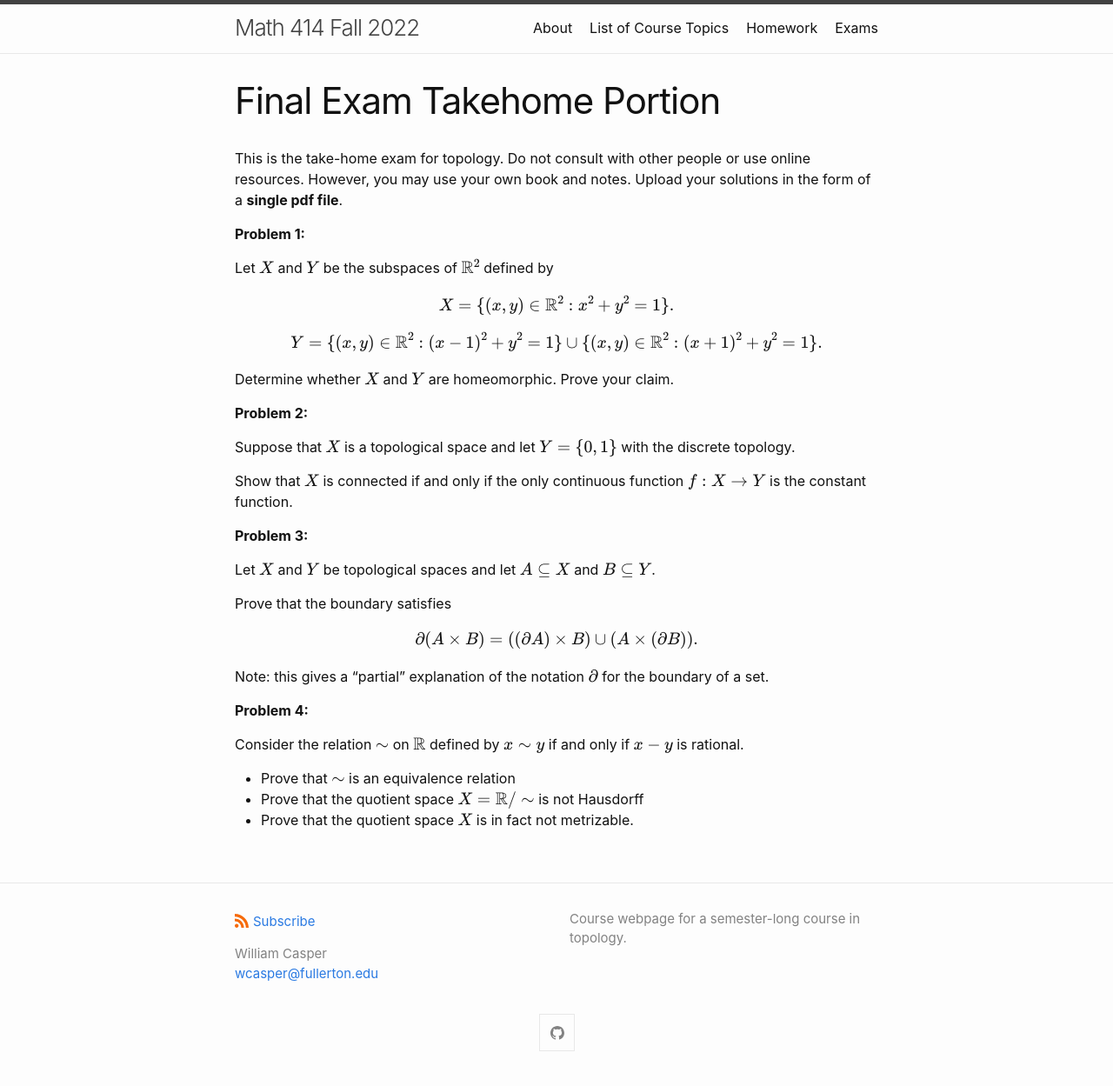
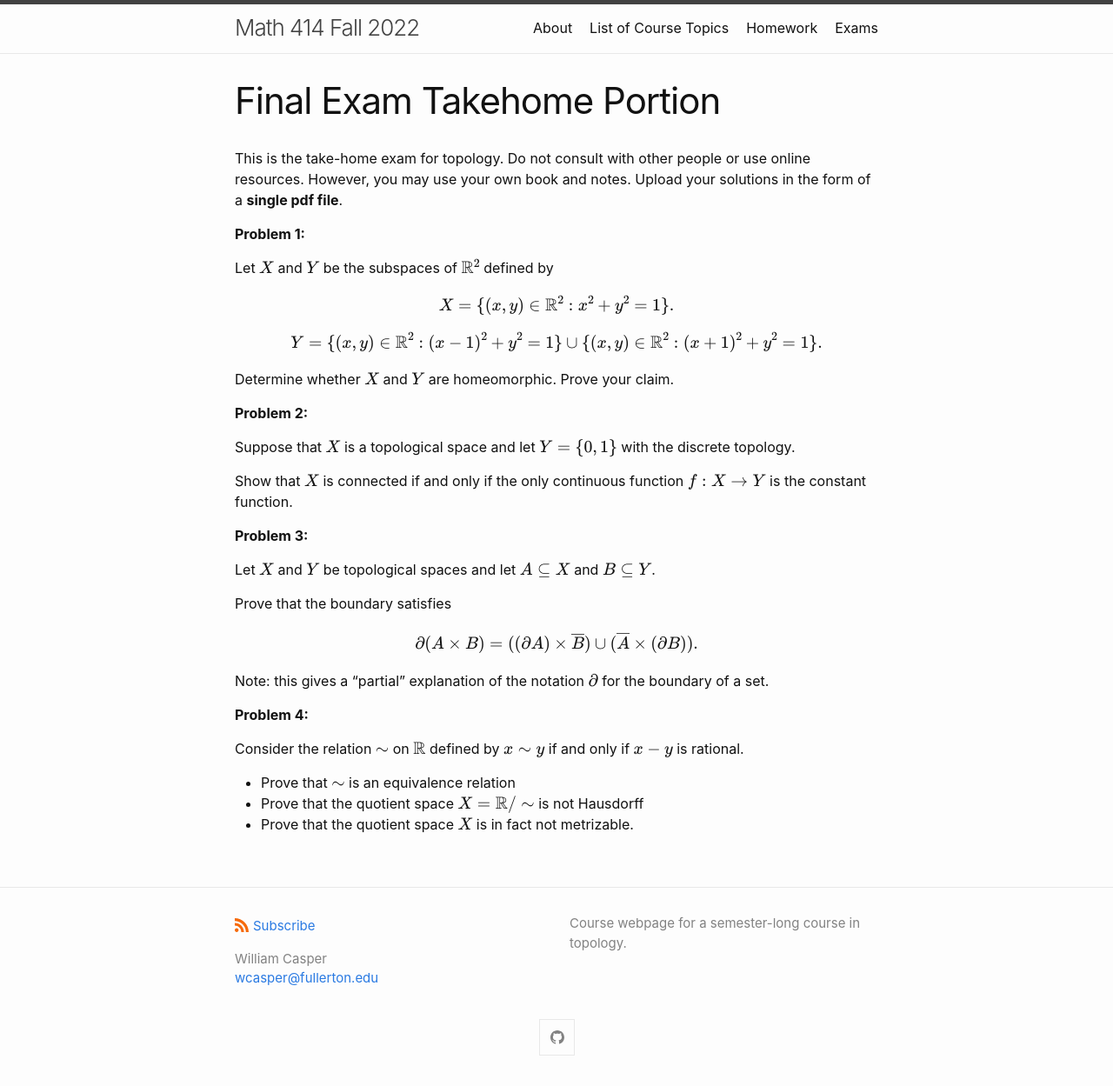
Before and after one commit to wcasper/math414fall2022, a Jekyll site: the page built from _exams/final-takehome.md, in a window 1280 px wide. Shown: the whole page at 87% size. Built offline with Jekyll 4.4.1, drawn with Linux system fonts in a browser that asks for light colours.

Commit message:
fixed typo

```diff
--- a/_exams/final-takehome.md
+++ b/_exams/final-takehome.md
@@ -30,7 +30,7 @@ Let $$X$$ and $$Y$$ be topological spaces and let $$A\subseteq X$$ and $$B\subse
 
 Prove that the boundary satisfies
 
-$$\partial(A\times B) = ((\partial A)\times B)\cup (A\times(\partial B)).$$
+$$\partial(A\times B) = ((\partial A)\times \overline B)\cup (\overline A\times(\partial B)).$$
 
 Note: this gives a "partial" explanation of the notation $$\partial$$ for the boundary of a set.
 
```
